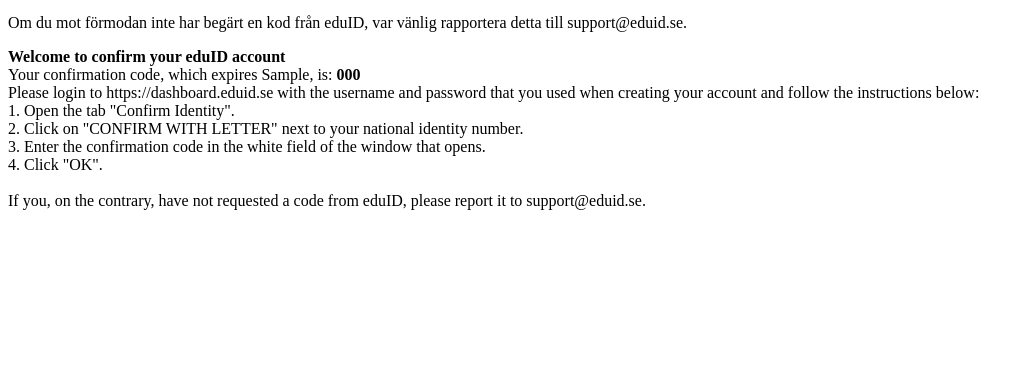
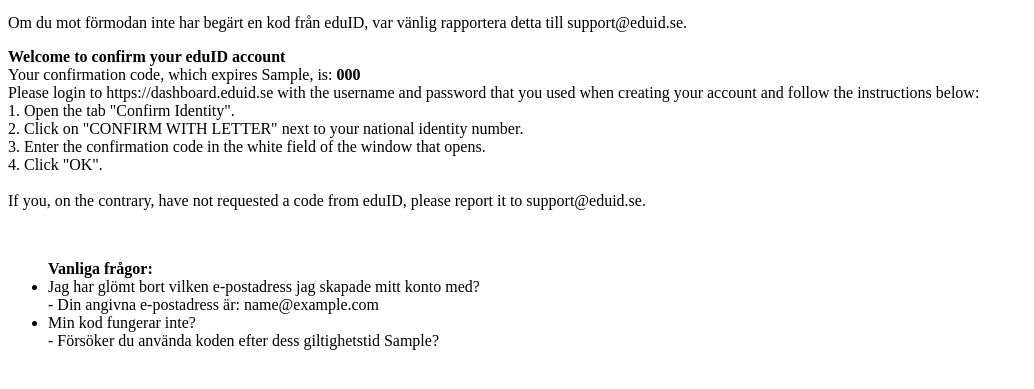
Before and after one commit to SUNET/eduid-idproofing-letter, a Flask app: template src/idproofing_letter/templates/letter.html in a window 1280 px wide. Shown: the part 263-652 px from the top of the page, without its empty margins (0-1034 px from the left). Run offline with Flask 2, Linux system fonts and the light colour scheme; the template is opened without the code that fills it: most values are stand-ins (such as "Sample title", 1, 10 or a date in 2020); parts of the project's set-up code (start-up, migrations or seed data) failed here and were passed over.

Commit message:
Added a form of FAQ to the letter

```diff
--- a/src/idproofing_letter/pdf.py
+++ b/src/idproofing_letter/pdf.py
@@ -28,7 +28,7 @@ def format_address(recipient):
         raise ApiException(payload={'errors': 'Postal address formatting failed: {!r}'.format(e)}, status_code=500)
 
 
-def create_pdf(recipient, verification_code, created_timestamp):
+def create_pdf(recipient, verification_code, created_timestamp, primary_mail_address):
     """
     Create a letter in the form of a PDF-document,
     containing a verification code to be sent to a user.
@@ -36,6 +36,7 @@ def create_pdf(recipient, verification_code, created_timestamp):
     :param recipient: Official address the letter should be sent to
     :param verification_code: Verification code to include in the letter
     :param created_timestamp: Timestamp for when the proofing was initiated
+    :param primary_mail_address The users primary mail address
     """
     # Imported here to avoid exposing
     # render_template to the calling function.
@@ -56,7 +57,8 @@ def create_pdf(recipient, verification_code, created_timestamp):
                                       recipient_postal_code=postal_code,
                                       recipient_city=city,
                                       recipient_verification_code=verification_code,
-                                      recipient_validity_period=validity_period)
+                                      recipient_validity_period=validity_period,
+                                      recipient_primary_mail_address=primary_mail_address)
 
     if app.config.get("EKOPOST_DEBUG_PDF", None):
         pdf_document = open(app.config.get("EKOPOST_DEBUG_PDF"), "w")
--- a/src/idproofing_letter/templates/letter.html
+++ b/src/idproofing_letter/templates/letter.html
@@ -15,7 +15,7 @@
             }
             @frame text_frame {
                 /* -pdf-frame-border: 1; for debugging the layout */
-                left: 30mm; width: 150mm; top: 90mm; height: 180mm;
+                left: 30mm; width: 150mm; top: 90mm; height: 200mm;
             }
         }
     </style>
@@ -59,6 +59,15 @@
             4. Click "OK".<br>
             <br>
             If you, on the contrary, have not requested a code from eduID, please report it to support@eduid.se.
-    </p></div>
+        </p>
+        <br>
+        <ul style="font-size: 12pt">
+            <strong>Vanliga frågor:</strong>
+            <li>Jag har glömt bort vilken e-postadress jag skapade mitt konto med?</li>
+            - Din angivna e-postadress är: {{ recipient_primary_mail_address }}<br>
+            <li>Min kod fungerar inte?</li>
+            - Försöker du använda koden efter dess giltighetstid {{ recipient_validity_period }}?
+        </ul>
+    </div>
 </body>
 </html>
--- a/src/idproofing_letter/views.py
+++ b/src/idproofing_letter/views.py
@@ -89,12 +89,14 @@ def send_letter():
         if app.config.get("EKOPOST_DEBUG_PDF", None):
             pdf.create_pdf(proofing_state.proofing_letter.address,
                            proofing_state.nin.verification_code,
-                           proofing_state.nin.created_ts)
+                           proofing_state.nin.created_ts,
+                           user.mail_addresses.primary.email)
             campaign_id = 'debug mode transaction id'
         else:
             pdf_letter = pdf.create_pdf(proofing_state.proofing_letter.address,
                                         proofing_state.nin.verification_code,
-                                        proofing_state.nin.created_ts)
+                                        proofing_state.nin.created_ts,
+                                        user.mail_addresses.primary.email)
             try:
                 campaign_id = ekopost.send(user.eppn, pdf_letter)
             except ApiException as api_exception:
```
Lines whose indentation alone changed are shown as unchanged.
